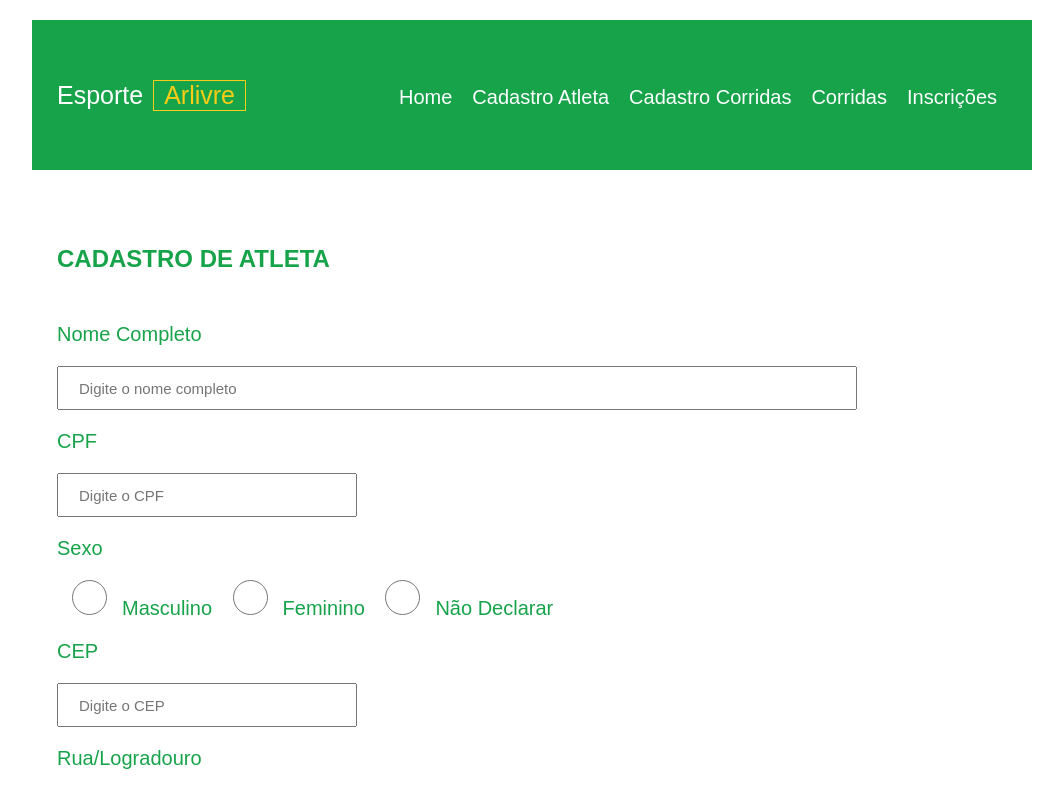
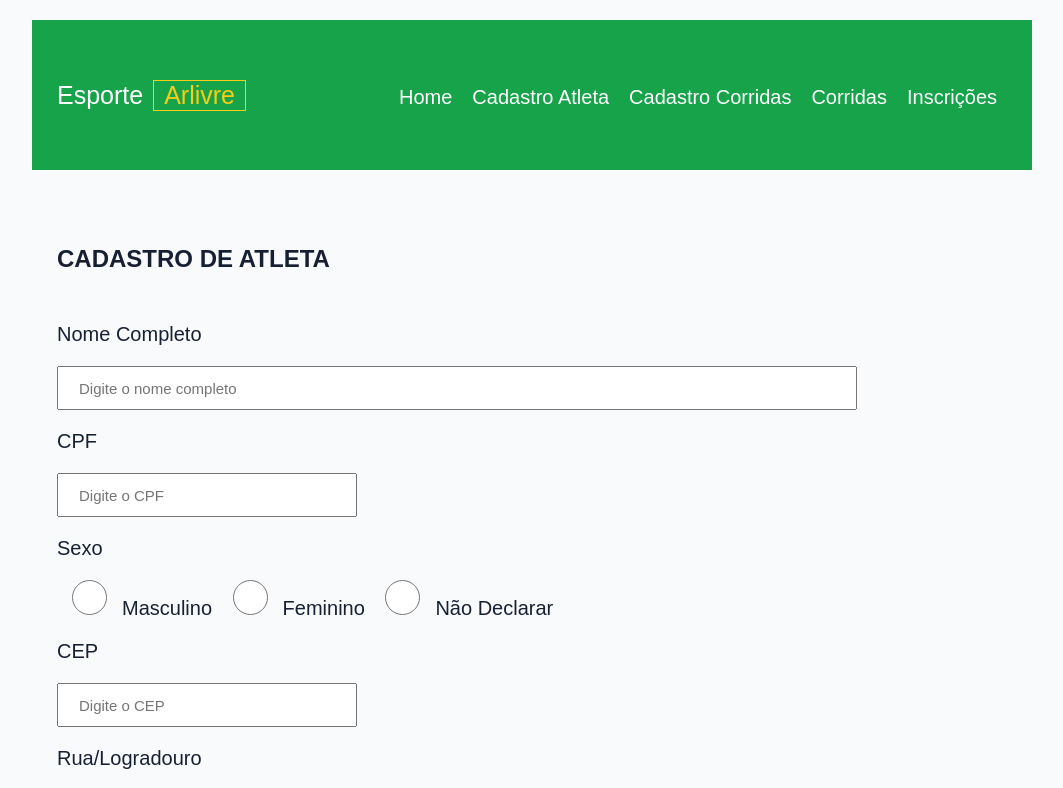
Before and after one commit to danielhnunes-web/Esporte_arLivre2, an Angular app: page / in a window 1280 px wide. Shown: the top 788 px of the page, without its empty margins (108-1171 px from the left). Built offline with nearby package versions, Linux system fonts and the light colour scheme.

Commit message:
mudei a cor do body e das letras

```diff
--- a/src/app/component/atleta/atleta.component.css
+++ b/src/app/component/atleta/atleta.component.css
@@ -3,7 +3,7 @@
     min-height: 600px;
     margin: 20px auto;
     padding: 25px;
-    color: var(--verde);
+    color: var(--texto);
 }
 
 h2{
--- a/src/styles.css
+++ b/src/styles.css
@@ -3,6 +3,10 @@
     padding: 0px;
     box-sizing: border-box;
     font-family: Arial, Helvetica, sans-serif;
+}
+
+body{
+    background-color: var(--fundo);
 }
 
 :root {
```
